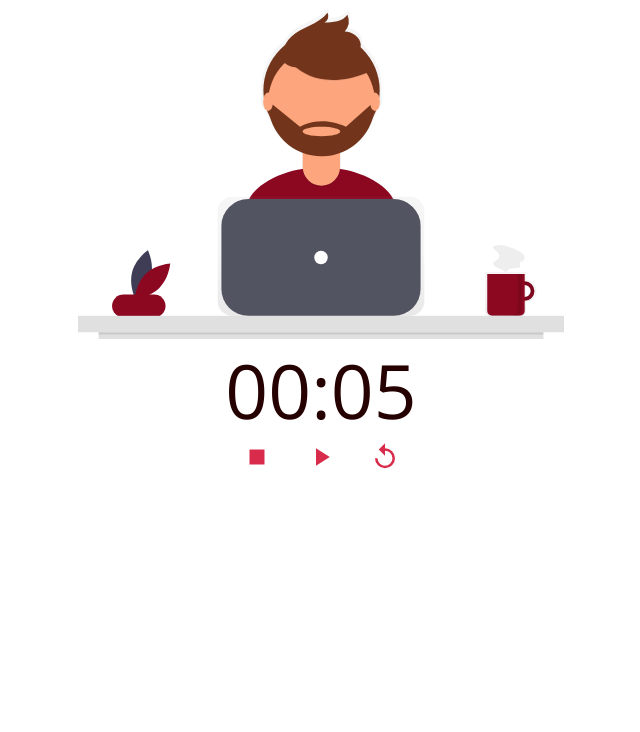
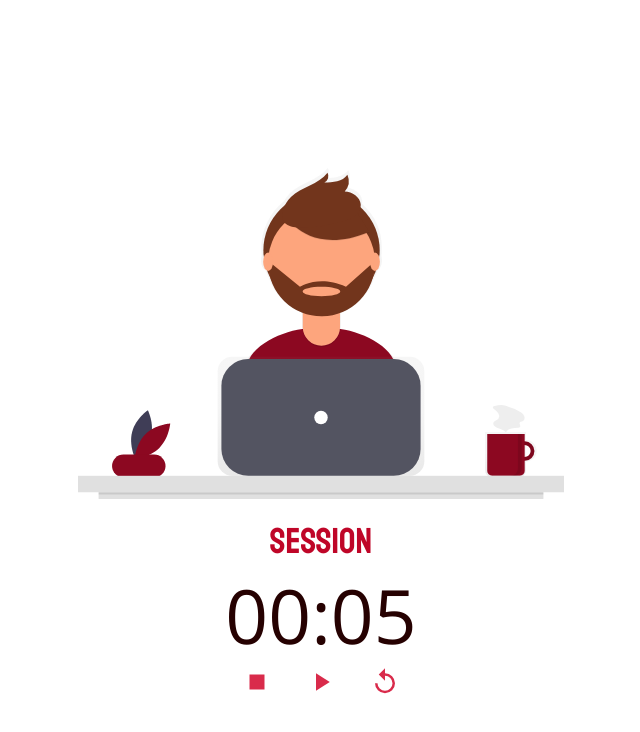
Before and after one commit to gotsoup/soup-timer, a React (Create React App) app: page / in a window 1280 px wide. Shown: the top 732 px of the page, without its empty margins (319-959 px from the left). Built offline with nearby package versions, Linux system fonts and the light colour scheme.

Commit message:
add top padding to homepage & font and colour to the session text

```diff
--- a/src/containers/HomePage/HomePage.scss
+++ b/src/containers/HomePage/HomePage.scss
@@ -0,0 +1,18 @@
+
+#content-container {
+    padding-top: 20vh;
+    display: flex;
+    flex-direction: column;
+    align-items: center;
+    justify-content: center;
+
+
+    h2 {
+        margin: 0;
+        margin-top: 20px;
+        font-family: 'Staatliches', sans-serif;
+        color: #BF0628;
+        font-size: 36px;
+        font-weight: 400;
+    }
+}
--- a/src/containers/HomePage/HomePage.tsx
+++ b/src/containers/HomePage/HomePage.tsx
@@ -1,4 +1,5 @@
 import React, { useEffect, useState } from 'react';
+import './HomePage.scss';
 import Timer from '../../components/Timer/Timer';
 import sessionImg from '../../assets/images/session-image.svg';
 import breakImg from '../../assets/images/break-image.svg';
@@ -7,9 +8,10 @@ const HomePage = () => {
   const [inSession, setInSession] = useState(true);
   const sessionMinutes = 0;
   const breakMinutes = 0;
+  const sessionText = ['Session', 'Break'];
 
   return (
-    <div>
+    <div id="content-container">
       <img
         src={inSession ? sessionImg : breakImg}
         alt={
@@ -18,6 +20,7 @@ const HomePage = () => {
             : 'Person relaxing and drinking tea.'
         }
       />
+      <h2>{sessionText[inSession ? 0 : 1]}</h2>
       <Timer
         minutes={inSession ? sessionMinutes : breakMinutes}
         seconds={5}
```
